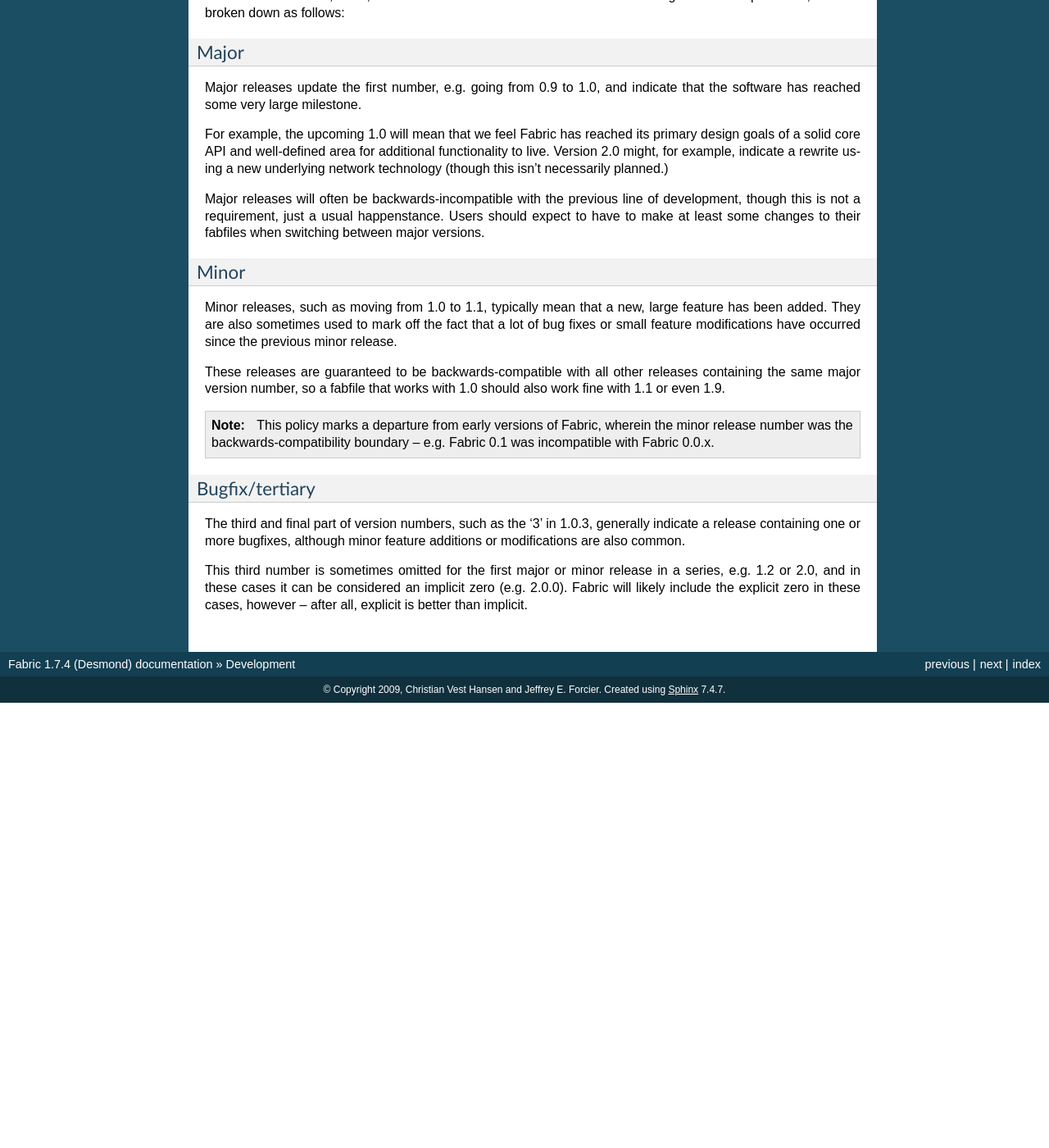
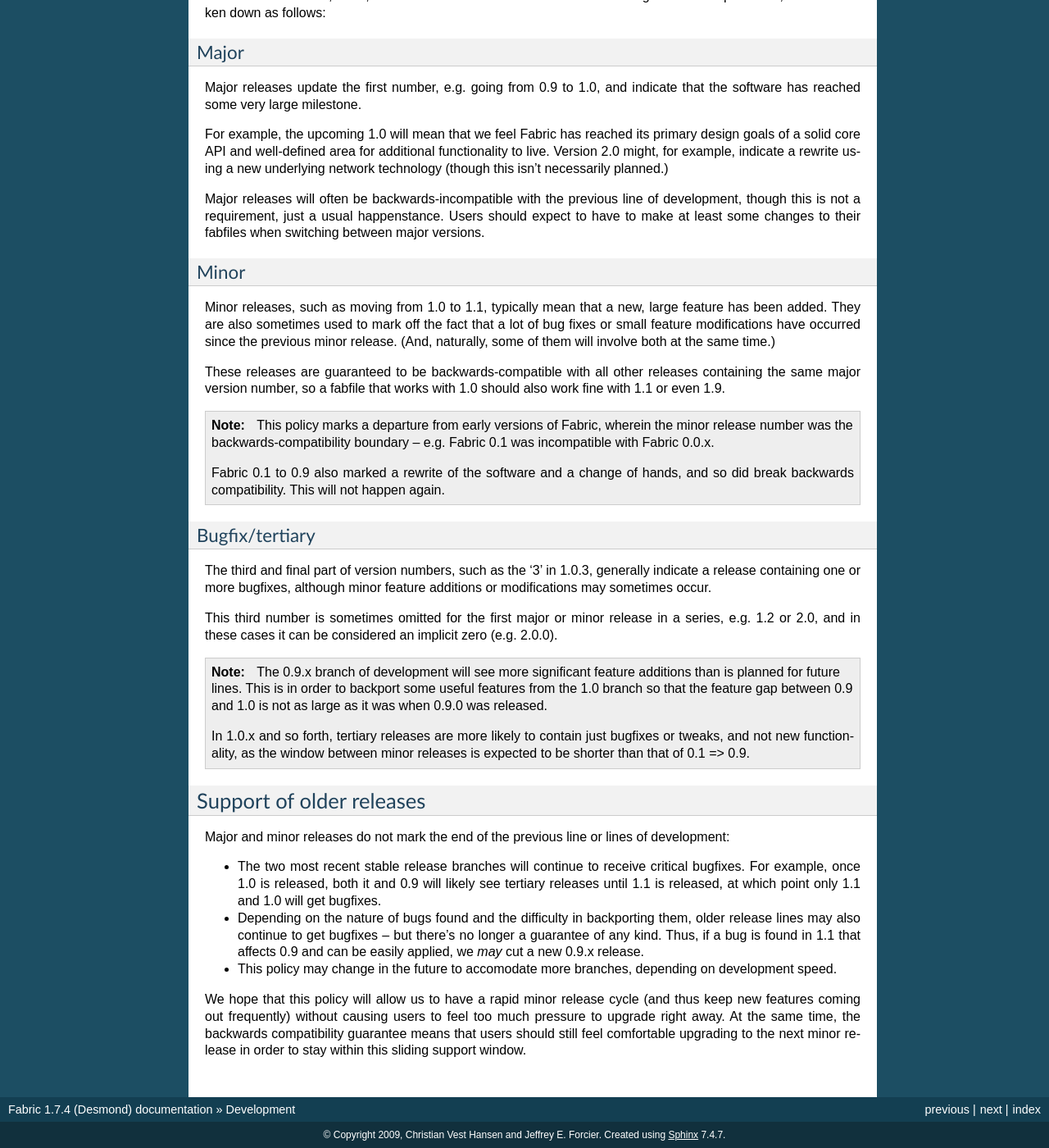
Before and after one commit to fabric/fabric, a Sphinx documentation site: the page built from docs/development.rst, in a window 1280 px wide and 1400 px high, scrolled down 1675 px. Shown: the whole window at 82% size. Built offline with Sphinx 7.4.7, drawn with Linux system fonts in a browser that asks for light colours; before the commit the page ends 2532 px from its top, so only the background shows below that; some of the changed text lies outside the part shown.

Commit message:
Update release/development documentation re: #111

```diff
--- a/docs/development.rst
+++ b/docs/development.rst
@@ -75,8 +75,8 @@
   to be threadsafe, or one for overhauling task dependencies, etc.)
 
   * At time of writing, this means that Fabric maintains an ``0.9`` release
-    branch, from which the 0.9 betas are cut, and from which the final release
-    and bugfix releases will continue to be generated from.
+    branch, from which all prerelease and final release versions of 0.9.x, e.g.
+    0.9rc1 and 0.9.0 and so forth, are cut.
   * New features intended for the next major release (Fabric 1.0) will be kept
     in the ``master`` branch. Once the 1.0 alpha or beta period begins, this
     work will be split off into a ``1.0`` branch and ``master`` will start
@@ -109,7 +109,7 @@
 
 Fabric tries to follow open-source standards and conventions in its release
 tagging, including typical version numbers such as 2.0, 1.2.5, or
-1.2-beta1. Each release will be marked as a tag in the Git repositories, and
+1.2b1. Each release will be marked as a tag in the Git repositories, and
 are broken down as follows:
 
 Major
@@ -134,7 +134,8 @@
 Minor releases, such as moving from 1.0 to 1.1, typically mean that a new,
 large feature has been added. They are also sometimes used to mark off the
 fact that a lot of bug fixes or small feature modifications have occurred
-since the previous minor release.
+since the previous minor release. (And, naturally, some of them will involve
+both at the same time.)
 
 These releases are guaranteed to be backwards-compatible with all other
 releases containing the same major version number, so a fabfile that works
@@ -146,14 +147,53 @@
     minor release number was the backwards-compatibility boundary -- e.g.
     Fabric 0.1 was incompatible with Fabric 0.0.x.
 
+    Fabric 0.1 to 0.9 also marked a rewrite of the software and a change of
+    hands, and so did break backwards compatibility. This will not happen
+    again.
+
 Bugfix/tertiary
 ---------------
 
 The third and final part of version numbers, such as the '3' in 1.0.3,
 generally indicate a release containing one or more bugfixes, although minor
-feature additions or modifications are also common.
+feature additions or modifications may sometimes occur.
 
 This third number is sometimes omitted for the first major or minor release in
 a series, e.g. 1.2 or 2.0, and in these cases it can be considered an implicit
-zero (e.g. 2.0.0). Fabric will likely include the explicit zero in these cases,
-however -- after all, explicit is better than implicit.
+zero (e.g. 2.0.0).
+
+.. note::
+
+    The 0.9.x branch of development will see more significant feature additions
+    than is planned for future lines. This is in order to backport some useful
+    features from the 1.0 branch so that the feature gap between 0.9 and 1.0 is
+    not as large as it was when 0.9.0 was released.
+
+    In 1.0.x and so forth, tertiary releases are more likely to contain just
+    bugfixes or tweaks, and not new functionality, as the window between minor
+    releases is expected to be shorter than that of 0.1 => 0.9.
+
+
+Support of older releases
+=========================
+
+Major and minor releases do not mark the end of the previous line or lines of
+development:
+
+* The two most recent stable release branches will continue to receive critical
+  bugfixes. For example, once 1.0 is released, both it and 0.9 will likely see
+  tertiary releases until 1.1 is released, at which point only 1.1 and 1.0 will
+  get bugfixes.
+* Depending on the nature of bugs found and the difficulty in backporting them,
+  older release lines may also continue to get bugfixes -- but there's no
+  longer a guarantee of any kind. Thus, if a bug is found in 1.1 that affects
+  0.9 and can be easily applied, we *may* cut a new 0.9.x release.
+* This policy may change in the future to accomodate more branches, depending
+  on development speed.
+
+We hope that this policy will allow us to have a rapid minor release cycle (and
+thus keep new features coming out frequently) without causing users to feel too
+much pressure to upgrade right away. At the same time, the backwards
+compatibility guarantee means that users should still feel comfortable
+upgrading to the next minor release in order to stay within this sliding
+support window.
```
